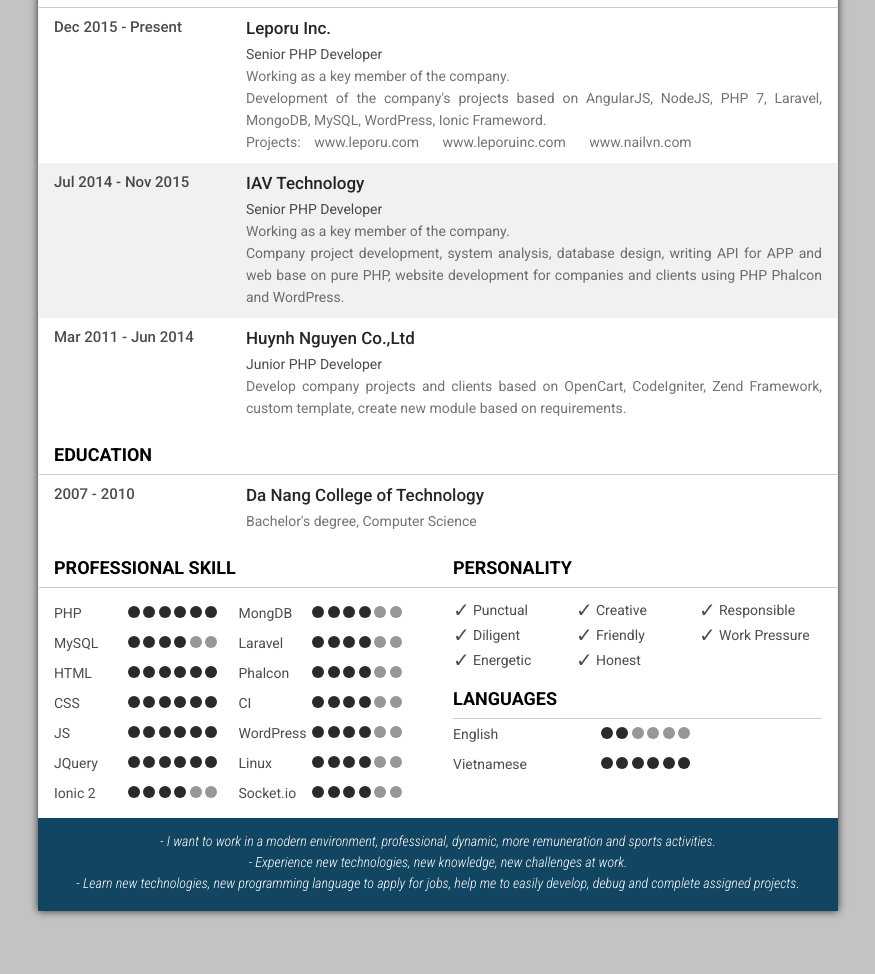
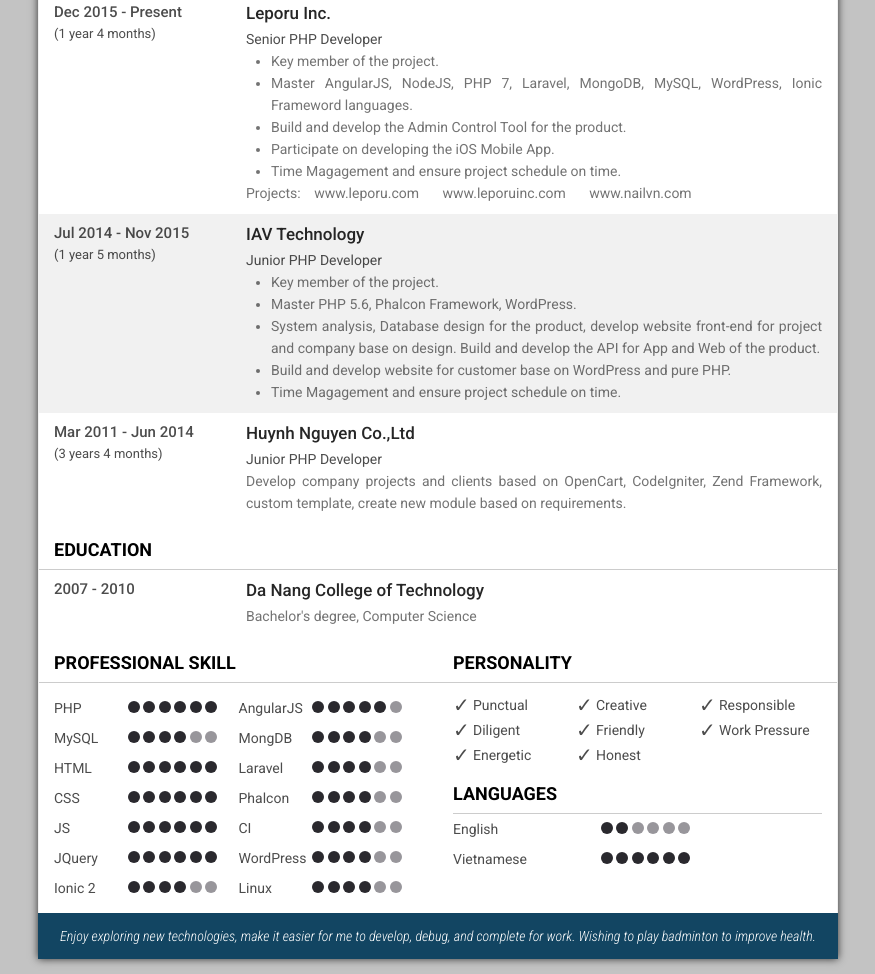
Before and after one commit to nhohb07/nhohb07.github.io, a plain HTML site: page index.html in a window 1280 px wide. Shown: the part 205-1179 px from the top of the page, without its empty margins (202-1077 px from the left). Before the commit the page ends 1131 px from the top, so only its background shows below. Drawn offline with Linux system fonts and the light colour scheme.

Commit message:
improve CV

```diff
--- a/css/style.scss
+++ b/css/style.scss
@@ -34,7 +34,7 @@ header {
 	color: #fff !important;
 	display: table;
 	width: calc(100% - 30px);
-	padding: 15px;
+	padding: 15px 15px 0px;
 	position: relative;
 
 	h1.my-name {
@@ -149,6 +149,12 @@ main {
 					font-weight: 500;
 					font-size: 15px;
 					color: rgba(0,0,0,.7) !important;
+
+					p {
+						font-weight: normal;
+						padding-top: 5px;
+						font-size: 13px;
+					}
 				}
 
 				.list-item-info {
@@ -173,6 +179,10 @@ main {
 						font-weight: 400;
 						text-align: justify;
 						color: rgba(0,0,0,.55) !important;
+
+						ul {
+							padding-left: 25px;
+						}
 
 						.projects {
 							a {
@@ -264,7 +274,7 @@ main {
 
 footer {
 	background-color: #124562 !important;
-	padding: 15px 20px;
+	padding: 15px;
 	color: #fff !important;
 	font-size: 14px;
 	font-style: italic;
--- a/index.html
+++ b/index.html
@@ -59,14 +59,19 @@
             <div class="list-item">
               <div class="list-item-time">
                 Dec 2015 - Present
+                <p>(1 year 4 months)</p>
               </div>
               <div class="list-item-info">
                 <h3 class="list-item-info-bold">Leporu Inc.</h3>
                 <div class="list-item-info-description">
                   <div class="experience-position">Senior PHP Developer</div>
-                  Working as a key member of the company. <br>
-                  Development of the company's projects based on
-                  AngularJS, NodeJS, PHP 7, Laravel, MongoDB, MySQL, WordPress, Ionic Frameword.
+                  <ul>
+                    <li>Key member of the project.</li>
+                    <li>Master AngularJS, NodeJS, PHP 7, Laravel, MongoDB, MySQL, WordPress, Ionic Frameword languages.</li>
+                    <li>Build and develop the Admin Control Tool for the product.</li>
+                    <li>Participate on developing the iOS Mobile App.</li>
+                    <li>Time Magagement and ensure project schedule on time.</li>
+                  </ul>
                   <p class="projects">Projects:
                     <a href="https://www.leporu.com" target="_blank">www.leporu.com</a>
                     <a href="https://www.leporuinc.com" target="_blank">www.leporuinc.com</a>
@@ -79,15 +84,23 @@
             <div class="list-item">
               <div class="list-item-time">
                 Jul 2014 - Nov 2015
+                <p>(1 year 5 months)</p>
               </div>
               <div class="list-item-info">
                 <h3 class="list-item-info-bold">IAV Technology</h3>
                 <div class="list-item-info-description">
-                  <div class="experience-position">Senior PHP Developer</div>
-                  Working as a key member of the company. <br>
-                  Company project development, system analysis, database design,
-                  writing API for APP and web base on pure PHP,
-                  website development for companies and clients using PHP Phalcon and WordPress.
+                  <div class="experience-position">Junior PHP Developer</div>
+                  <ul>
+                    <li>Key member of the project.</li>
+                    <li>Master PHP 5.6, Phalcon Framework, WordPress.</li>
+                    <li>
+                      System analysis, Database design for the product,
+                      develop website front-end for project and company base on design.
+                      Build and develop the API for App and Web of the product.
+                    </li>
+                    <li>Build and develop website for customer base on WordPress and pure PHP.</li>
+                    <li>Time Magagement and ensure project schedule on time.</li>
+                  </ul>
                 </div>
               </div>
             </div>
@@ -95,6 +108,7 @@
             <div class="list-item">
               <div class="list-item-time">
                 Mar 2011 - Jun 2014
+                <p>(3 years 4 months)</p>
               </div>
               <div class="list-item-info">
                 <h3 class="list-item-info-bold">Huynh Nguyen Co.,Ltd</h3>
@@ -212,6 +226,17 @@
 
               <div class="skill-list">
                 <div class="skill-item">
+                  <div class="skill-name">AngularJS</div>
+                  <div class="skill-value">
+                    <i class="check"></i>
+                    <i class="check"></i>
+                    <i class="check"></i>
+                    <i class="check"></i>
+                    <i class="check"></i>
+                    <i></i>
+                  </div>
+                </div>
+                <div class="skill-item">
                   <div class="skill-name">MongDB</div>
                   <div class="skill-value">
                     <i class="check"></i>
@@ -277,17 +302,6 @@
                     <i></i>
                   </div>
                 </div>
-                <div class="skill-item">
-                  <div class="skill-name">Socket.io</div>
-                  <div class="skill-value">
-                    <i class="check"></i>
-                    <i class="check"></i>
-                    <i class="check"></i>
-                    <i class="check"></i>
-                    <i></i>
-                    <i></i>
-                  </div>
-                </div>
               </div>
             </div>
           </section>
@@ -341,14 +355,8 @@
 
       </main>
       <footer>
-        <p>
-          - I want to work in a modern environment, professional, dynamic, more remuneration and sports activities.
-        </p>
-        <p>- Experience new technologies, new knowledge, new challenges at work.</p>
-        <p>
-          - Learn new technologies, new programming language to apply for jobs,
-          help me to easily develop, debug and complete assigned projects.
-        </p>
+        Enjoy exploring new technologies, make it easier for me to develop, debug, and complete for work.
+        Wishing to play badminton to improve health.
       </footer>
     </div>
   </body>
```
Also changed, not shown: css/style.css, 3 other files.
